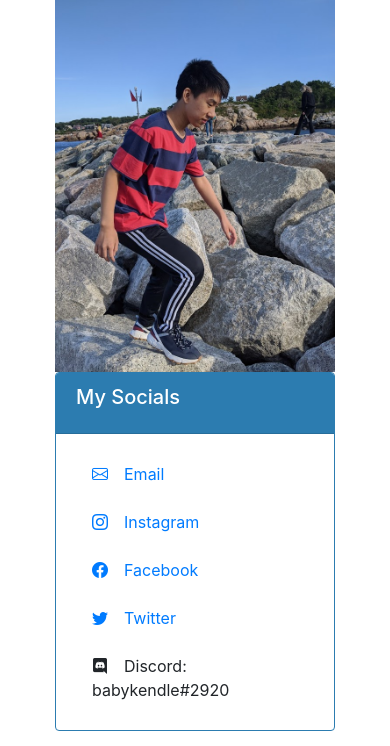
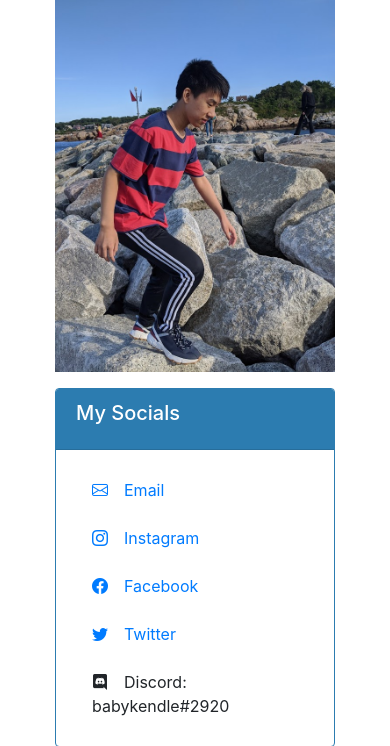
Before and after one commit to GeneralEggnog/animated-octo-funicular, a Flask app: page /about in a window 390 px wide. Shown: the part 762-1508 px from the top of the page. Run offline with Flask 2, Linux system fonts and the light colour scheme; some libraries are stand-ins or nearby versions.

Commit message:
margin bottom stacking cols

```diff
--- a/flaskblog/templates/about.html
+++ b/flaskblog/templates/about.html
@@ -15,7 +15,7 @@
             </ul>
             <p>I'm interested in learning about you, too! Head over to my <a href="{{ url_for('posts.blog') }}">blog</a> and post a comment so I can get to know you!</p>
         </div>
-        <div class="col-md-4">
+        <div class="col-md-4 mb-3">
             <img class="img-fluid"src="{{ url_for('static', filename='about_image.jpg')}}">
         </div>
         <div class="col-md-3">
```
